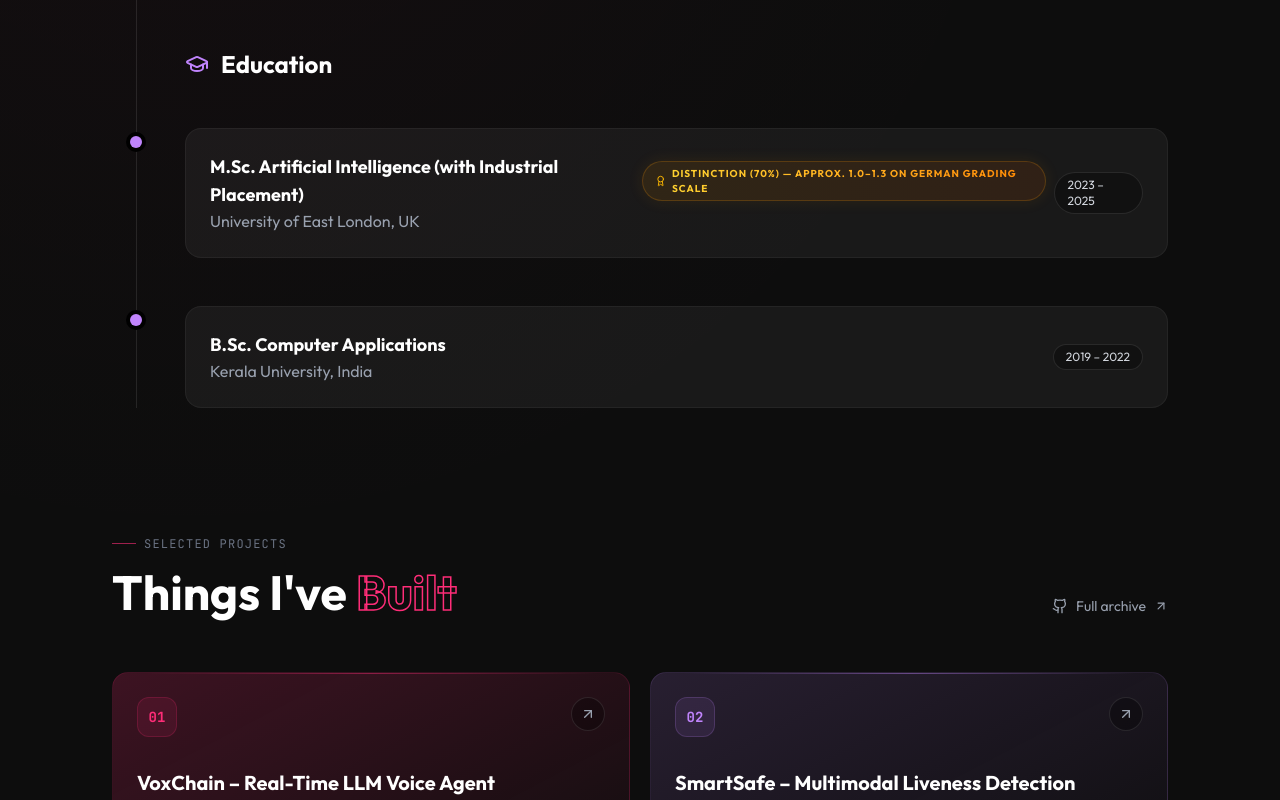
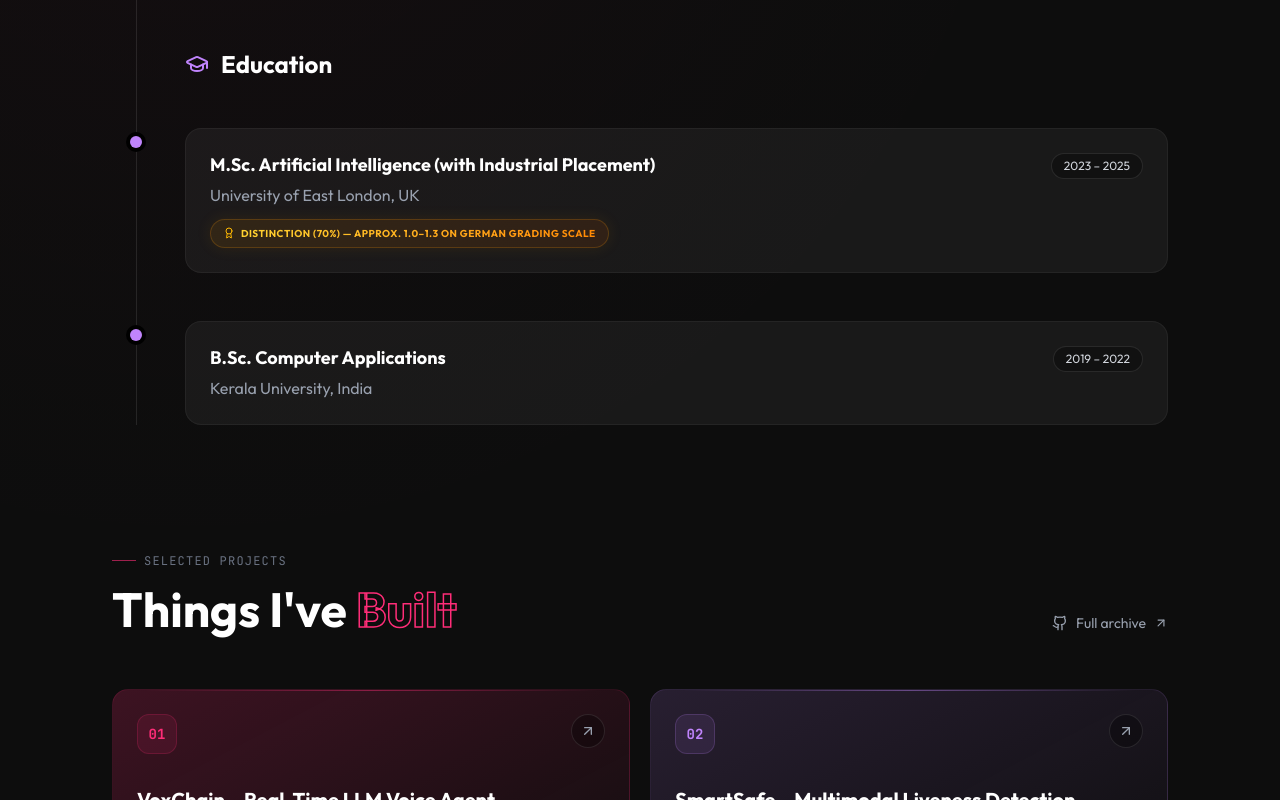
Before and after one commit to s4nkar/portfolio-2026, a Next.js app: page / in a window 1280 px wide. Shown: the part 2900-3700 px from the top of the page. Built offline with nearby package versions, Linux system fonts and the light colour scheme.

Commit message:
feat: add Experience component to showcase professional and academic history with animations.

```diff
--- a/app/components/Experience.tsx
+++ b/app/components/Experience.tsx
@@ -77,30 +77,31 @@ const Experience = () => {
                         transition={{ duration: 0.5, delay: 0.1 }}
                         className="pl-8 md:pl-12 relative group"
                     >
-                        <div className="absolute -left-[5px] md:-left-[7px] top-2 w-3 h-3 md:w-3 md:h-3 bg-secondary rounded-full ring-4 ring-black" />
+                        <div className="absolute -left-[5px] md:-left-[7px] top-2 w-3 h-3 bg-secondary rounded-full ring-4 ring-black" />
 
                         <div className="p-6 rounded-2xl border border-white/5 bg-white/5 hover:bg-white/10 transition-all">
-                            <div className="flex flex-col md:flex-row justify-between md:items-center gap-2">
-                                <div>
-                                    <div className="flex items-center gap-3">
-                                        <h4 className="text-lg font-bold text-white">{edu.degree}</h4>
-                                        {/* @ts-ignore */}
-                                        {edu.honors && (
-                                            <div className="flex items-center gap-1.5 px-3 py-1 rounded-full bg-gradient-to-r from-amber-500/10 to-orange-500/10 border border-amber-500/20 shadow-[0_0_15px_rgba(245,158,11,0.1)]">
-                                                <Award size={12} className="text-amber-400" />
-                                                <span className="text-[10px] font-bold uppercase tracking-widest text-transparent bg-clip-text bg-gradient-to-r from-amber-300 to-orange-400">
-                                                    {/* @ts-ignore */}
-                                                    {edu.honors}
-                                                </span>
-                                            </div>
-                                        )}
-                                    </div>
-                                    <p className="text-gray-400">{edu.institution}</p>
-                                </div>
-                                <span className="px-3 py-1 rounded-full bg-black/30 border border-white/10 text-xs text-gray-300">
+                            {/* Top row: degree + year */}
+                            <div className="flex justify-between items-start gap-4">
+                                <h4 className="text-lg font-bold text-white leading-snug">{edu.degree}</h4>
+                                <span className="flex-shrink-0 px-3 py-1 rounded-full bg-black/30 border border-white/10 text-xs text-gray-300 whitespace-nowrap">
                                     {edu.year}
                                 </span>
                             </div>
+
+                            {/* Institution */}
+                            <p className="text-gray-400 mt-1">{edu.institution}</p>
+
+                            {/* Honors badge on its own line */}
+                            {/* @ts-ignore */}
+                            {edu.honors && (
+                                <div className="mt-3 flex items-center gap-1.5 px-3 py-1.5 rounded-full bg-gradient-to-r from-amber-500/10 to-orange-500/10 border border-amber-500/20 shadow-[0_0_15px_rgba(245,158,11,0.1)] w-fit">
+                                    <Award size={12} className="text-amber-400 flex-shrink-0" />
+                                    <span className="text-[10px] font-bold uppercase tracking-wider text-transparent bg-clip-text bg-gradient-to-r from-amber-300 to-orange-400">
+                                        {/* @ts-ignore */}
+                                        {edu.honors}
+                                    </span>
+                                </div>
+                            )}
                         </div>
                     </motion.div>
                 ))}
```
